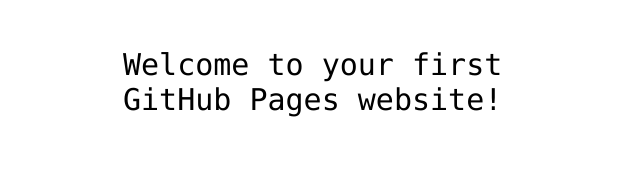
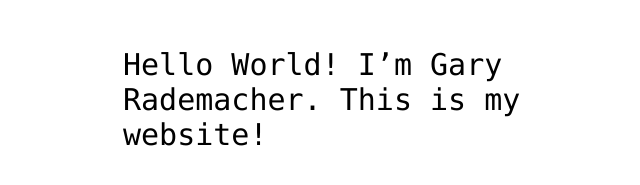
Before and after one commit to jerade11/hello-world, a plain HTML site: page index.html in a window 1280 px wide. Shown: the part 341-526 px from the top of the page, without its empty margins (317-957 px from the left). Drawn offline with Linux system fonts and the light colour scheme.

Commit message:
Update index.html

```diff
--- a/index.html
+++ b/index.html
@@ -12,7 +12,6 @@
 <img src="https://octodex.github.com/images/daftpunktocat-thomas.gif" id="octocat" alt="octocat-gif" />
 
 <!-- Change this code here by copy and pasting your template on line 15 -->
-<p>Welcome to your first GitHub Pages website!</p>
-
+<p>Hello World! I’m Gary Rademacher. This is my website!</p>
 </body>
 </html>
```
